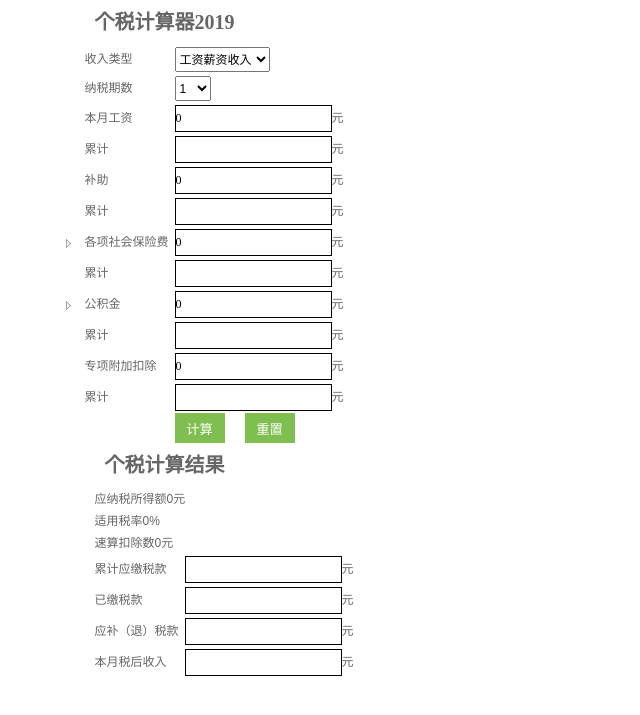
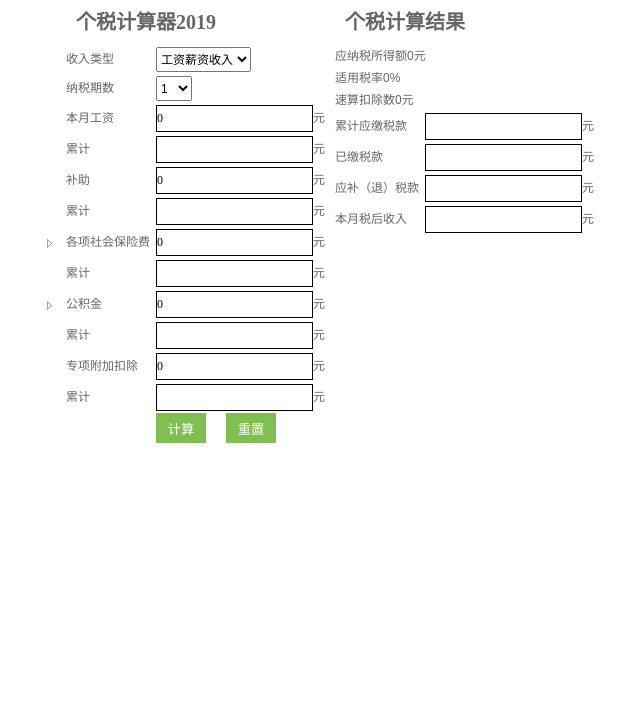
Before and after one commit to xuwg/incomeTax, a web app: file index.html in a window 1280 px wide. Shown: the top 715 px of the page, without its empty margins (304-944 px from the left). Run offline with its HTML, style and script files only (its server is not run), Linux system fonts and the light colour scheme.

Commit message:
调整cal宽度在手机保持1行

```diff
--- a/css/index.css
+++ b/css/index.css
@@ -7,7 +7,7 @@
 .cal {
     /* margin: 0 0 0 32px; */
     margin: 0 auto;
-    width:503px;
+    width:540px;
 }
 .cal .right{
     margin: 0 10px;
```
